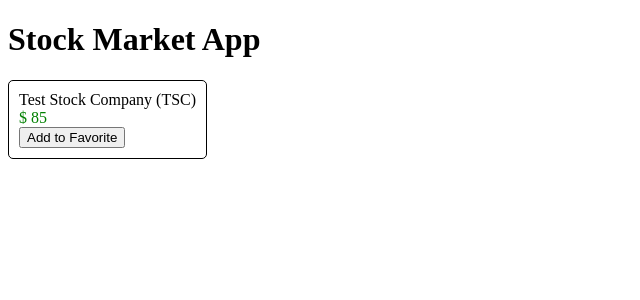
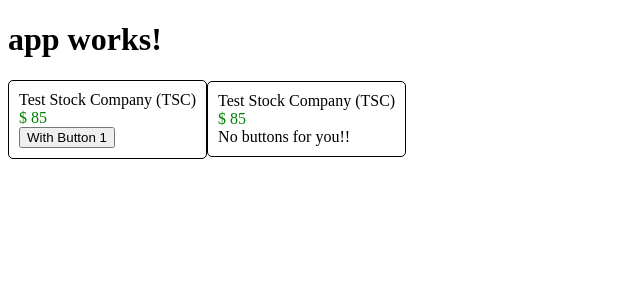
Before and after one commit to leachwestga/stock-market, an Angular app: page / in a window 1280 px wide. Shown: the top 300 px of the page, without its empty margins (0-640 px from the left). Built offline with nearby package versions, Linux system fonts and the light colour scheme.

Commit message:
end of chapter 4

```diff
--- a/src/app/app.component.html
+++ b/src/app/app.component.html
@@ -1,4 +1,10 @@
 <h1>
   {{title}}
 </h1>
-<app-stock-item [stock]="stockObj"></app-stock-item>
+<app-stock-item [stock]="stock">
+  <button (click)="testMethod()">With Button 1</button>
+</app-stock-item>
+
+<app-stock-item [stock]="stock">
+  No buttons for you!!
+</app-stock-item>
--- a/src/app/app.component.ts
+++ b/src/app/app.component.ts
@@ -1,4 +1,6 @@
-import { Component, OnInit } from '@angular/core';
+import { Component, SimpleChanges, OnInit, OnChanges, OnDestroy,
+         DoCheck, AfterViewChecked, AfterViewInit, AfterContentChecked,
+         AfterContentInit } from '@angular/core';
 import { Stock } from './model/stock';
 
 @Component({
@@ -6,12 +8,47 @@ import { Stock } from './model/stock';
   templateUrl: './app.component.html',
   styleUrls: ['./app.component.css']
 })
-export class AppComponent implements OnInit {
-  title = 'Stock Market App';
+export class AppComponent implements OnInit, OnChanges, OnDestroy,
+                                     DoCheck, AfterContentChecked,
+                                     AfterContentInit, AfterViewChecked,
+                                     AfterViewInit {
+  title = 'app works!';
 
-  public stockObj: Stock;
+  public stock: Stock;
+
+  testMethod() {
+    console.log('Test method in AppComponent triggered');
+  }
+
+  onToggleFavorite(stock: Stock) {
+    console.log('Favorite for stock ', stock, ' was triggered');
+    this.stock.favorite = !this.stock.favorite;
+  }
 
   ngOnInit(): void {
-    this.stockObj = new Stock('Test Stock Company', 'TSC', 85, 80);
+    this.stock = new Stock('Test Stock Company', 'TSC', 85, 80);
+    console.log('App Component - On Init');
+  }
+
+  ngAfterViewInit(): void {
+    console.log('App Component - After View Init');
+  }
+  ngAfterViewChecked(): void {
+    console.log('App Component - After View Checked');
+  }
+  ngAfterContentInit(): void {
+    console.log('App Component - After Content Init');
+  }
+  ngAfterContentChecked(): void {
+    console.log('App Component - After Content Checked');
+  }
+  ngDoCheck(): void {
+    console.log('App Component - Do Check');
+  }
+  ngOnDestroy(): void {
+    console.log('App Component - On Destroy');
+  }
+  ngOnChanges(changes: SimpleChanges): void {
+    console.log('App Component - On Changes - ', changes);
   }
 }
--- a/src/app/stock/stock-item/stock-item.component.html
+++ b/src/app/stock/stock-item/stock-item.component.html
@@ -1,7 +1,10 @@
+
+
 <div class="stock-container">
   <div class="name">{{stock.name + ' (' + stock.code + ')'}}</div>
   <div class="price"
-      [class]="stock.isPositiveChange() ? 'positive' : 'negative'">$ {{stock.price}}</div>
-  <button (click)="onToggleFavorite($event)"
-          *ngIf="!stock.favorite">Add to Favorite</button>
+      [class]="stock.isPositiveChange() ? 'positive' : 'negative'">
+      $ {{stock.price}}
+  </div>
+  <ng-content></ng-content>
 </div>
--- a/src/app/stock/stock-item/stock-item.component.ts
+++ b/src/app/stock/stock-item/stock-item.component.ts
@@ -1,5 +1,8 @@
-import { Component, OnInit, Input, Output, EventEmitter } from '@angular/core';
-
+import { Component, SimpleChanges, OnInit,
+         OnChanges, OnDestroy, DoCheck, AfterViewChecked,
+         AfterViewInit, AfterContentChecked,
+         AfterContentInit, Input,
+         Output, EventEmitter } from '@angular/core';
 import { Stock } from '../../model/stock';
 
 @Component({
@@ -7,7 +10,12 @@ import { Stock } from '../../model/stock';
   templateUrl: './stock-item.component.html',
   styleUrls: ['./stock-item.component.css']
 })
-export class StockItemComponent {
+export class StockItemComponent implements OnInit, OnChanges,
+                                           OnDestroy, DoCheck,
+                                           AfterContentChecked,
+                                           AfterContentInit,
+                                           AfterViewChecked,
+                                           AfterViewInit {
 
   @Input() public stock: Stock;
   @Output() private toggleFavorite: EventEmitter<Stock>;
@@ -19,4 +27,29 @@ export class StockItemComponent {
   onToggleFavorite(event) {
     this.toggleFavorite.emit(this.stock);
   }
+
+  ngOnInit(): void {
+    console.log('Stock Item Component - On Init');
+  }
+  ngAfterViewInit(): void {
+    console.log('Stock Item Component - After View Init');
+  }
+  ngAfterViewChecked(): void {
+    console.log('Stock Item Component - After View Checked');
+  }
+  ngAfterContentInit(): void {
+    console.log('Stock Item Component - After Content Init');
+  }
+  ngAfterContentChecked(): void {
+    console.log('Stock Item Component - After Content Checked');
+  }
+  ngDoCheck(): void {
+    console.log('Stock Item Component - Do Check');
+  }
+  ngOnDestroy(): void {
+    console.log('Stock Item Component - On Destroy');
+  }
+  ngOnChanges(changes: SimpleChanges): void {
+    console.log('Stock Item Component - On Changes - ', changes);
+  }
 }
```
